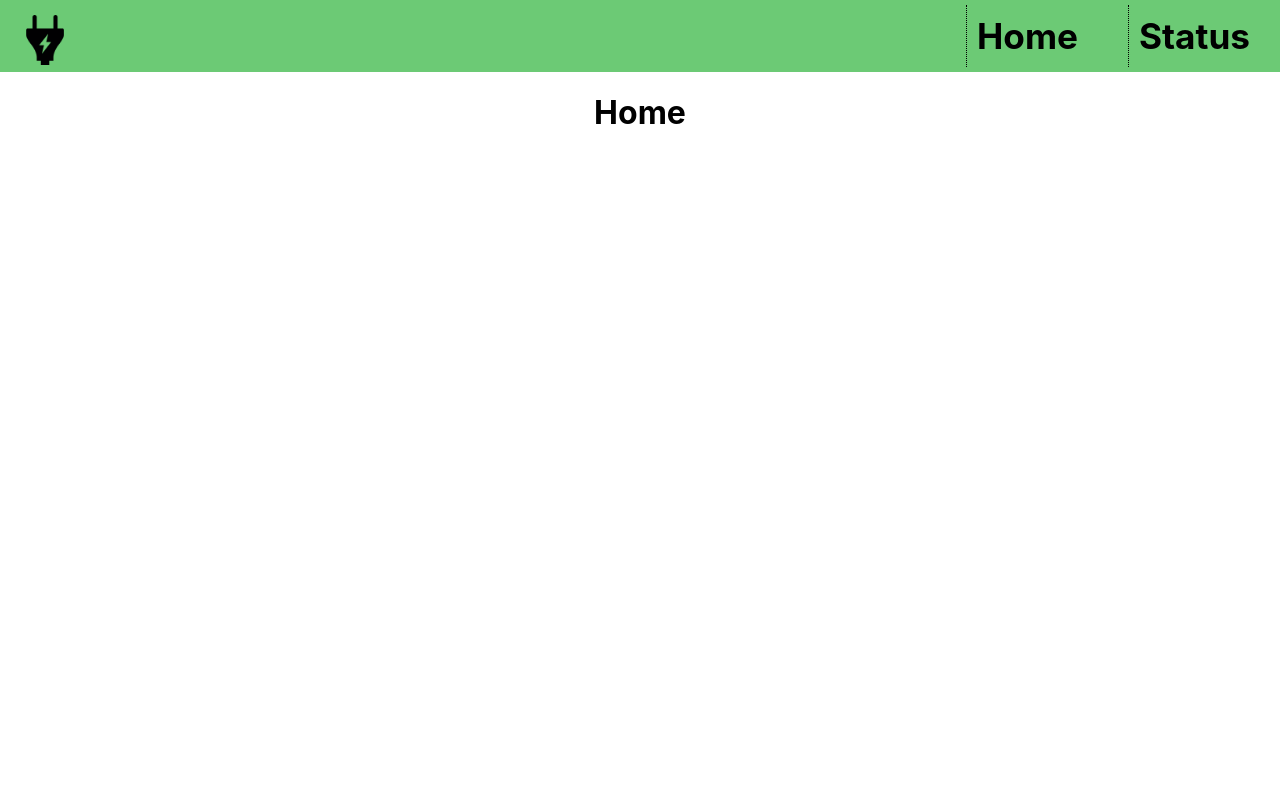
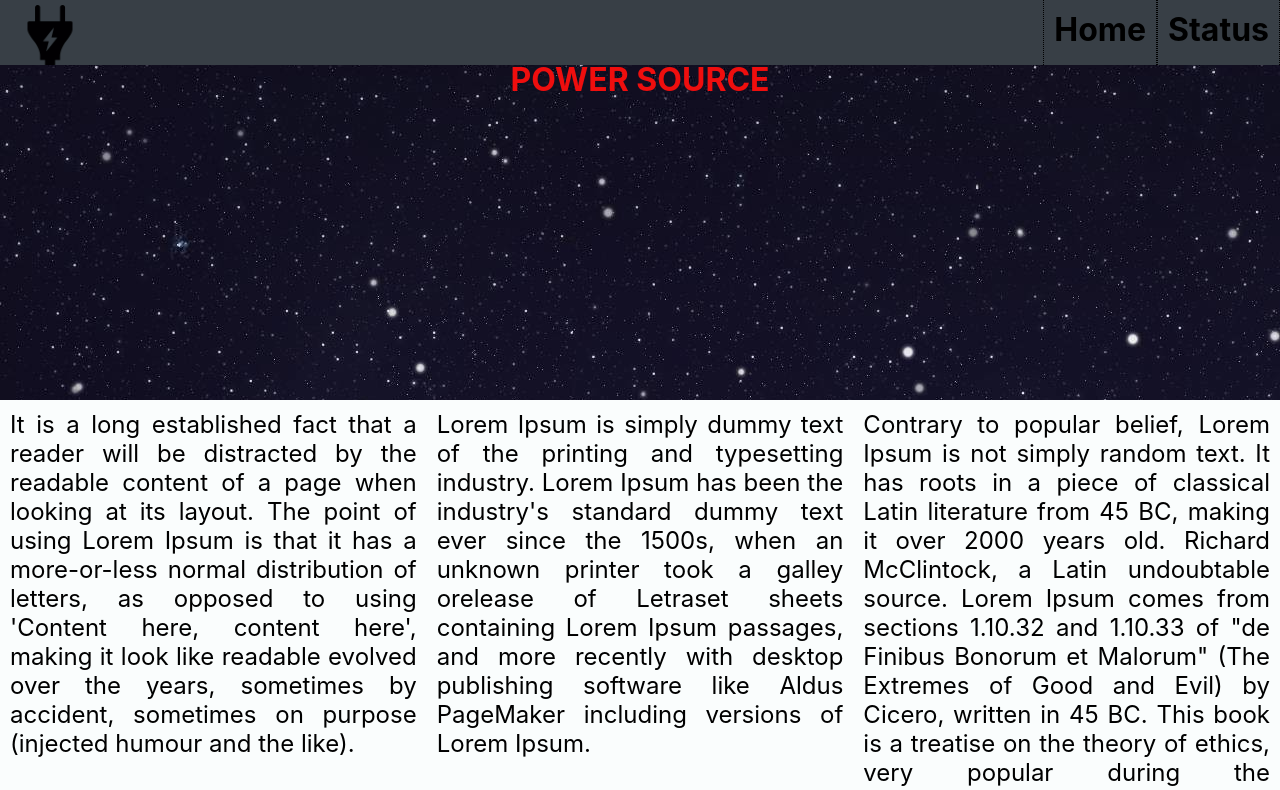
Before and after one commit to jarecki1988/power_source, a React (Create React App) app: page / in a window 1280 px wide. Shown: the top 790 px of the page. Built offline with nearby package versions, Linux system fonts and the light colour scheme.

Commit message:
add section and footer

```diff
--- a/src/Components/home/home.js
+++ b/src/Components/home/home.js
@@ -3,7 +3,16 @@ import React from 'react';
 const Home = () => {
   return (
     <div className="home">
-      <h1>Home</h1>
+      <header>
+      <h1>POWER SOURCE</h1>
+      </header>
+      <div className="section">
+          <div className="article">It is a long established fact that a reader will be distracted by the readable content of a page when looking at its layout. The point of using Lorem Ipsum is that it has a more-or-less normal distribution of letters, as opposed to using 'Content here, content here', making it look like readable evolved over the years, sometimes by accident, sometimes on purpose (injected humour and the like).</div>
+          <div className="article">Lorem Ipsum is simply dummy text of the printing and typesetting industry. Lorem Ipsum has been the industry's standard dummy text ever since the 1500s, when an unknown printer took a galley orelease of Letraset sheets containing Lorem Ipsum passages, and more recently with desktop publishing software like Aldus PageMaker including versions of Lorem Ipsum.</div>
+          <div className="article">Contrary to popular belief, Lorem Ipsum is not simply random text. It has roots in a piece of classical Latin literature from 45 BC, making it over 2000 years old. Richard McClintock, a Latin undoubtable source. Lorem Ipsum comes from sections 1.10.32 and 1.10.33 of "de Finibus Bonorum et Malorum" (The Extremes of Good and Evil) by Cicero, written in 45 BC. This book is a treatise on the theory of ethics, very popular during the Renaissance. The first line of Lorem Ipsum, "Lorem ipsum dolor sit amet..", comes from a line in section 1.10.32.</div>
+
+        </div>
+        <footer>Copyright all reserved 2019</footer>
     </div>
   );
 }
--- a/src/Components/status/status.js
+++ b/src/Components/status/status.js
@@ -3,7 +3,7 @@ import React from 'react';
 const Status = () => {
   return (
     <div className="status">
-     <h1>Status</h1>
+     <h1>TOTAL POWER: </h1>
     </div>
   );
 }
--- a/src/Containers/App.css
+++ b/src/Containers/App.css
@@ -1,36 +1,73 @@
 .app {
 color: black;
 width: 100%;
-background-color: rgb(108, 202, 117);
-min-height: 50px;
-
-}
-img.logo {
-  float: left;
-  margin:15px 20px;
-
+background-color: rgb(56, 63, 70);
+font-size: 2.0rem;
+font-weight: bold;
+min-height: 55px;
+margin-right: 15px;
+position: fixed;
+z-index: 5;
 }
 .nav {
   display: flex;
-  justify-content: flex-end;
-  font-size: 2.2rem;
-  font-weight: bold;
+  justify-content: space-between;
 
-
-
+}
+.gap {
+  flex: 2;
+}
+.logo {
+  margin-top: 5px;
+margin-left: 20px;
 
 }
 a {
   text-decoration: none;
   color: black;
-  margin: 5px 20px;
   border-left: 1px dotted black;
-  padding: 10px;
+  border-right: 1px dotted black;
 
-}
+
+  padding:10px;
+ }
 a:hover {
   color: red;
 }
 a:active {
   text-decoration: underline;
 }
+header {
+  background-image: url('../background.jpg');
+  height: 400px;
+  position: relative;
+  top: 60px;
+
+}
+h1 {
+  color: rgb(239, 14, 14);
+  margin-top: 0px;
+}
+.section {
+  display: flex;
+  position: relative;
+}
+.article {
+  width: 100%;
+  height: auto;
+  background-color: rgb(250, 253, 253) ;
+  justify-content: space-around;
+  font-size: 1.5rem;
+  padding: 10px;
+  text-align: justify;
+}
+footer {
+  background-color: rgb(56, 63, 70);
+  font-size: 1rem;
+  padding: 15px;
+  color: wheat;
+}
+.status {
+  position: relative;
+  top:60px;
+}
--- a/src/Containers/App.js
+++ b/src/Containers/App.js
@@ -10,8 +10,10 @@ class App extends React.Component {
   return (
     <Router>
     <div className="app">
-      <img className="logo" src={Logo} alt='' width='50px' height="auto" ></img>
+
         <div className="nav">
+        <img className="logo" src={Logo} alt='' width='60px' height="auto" ></img>
+        <div className="gap"></div>
           <Link to="/">Home</Link>
           <Link to="/status">Status</Link>
         </div>
```
Also changed, not shown: src/background.jpg (added).
